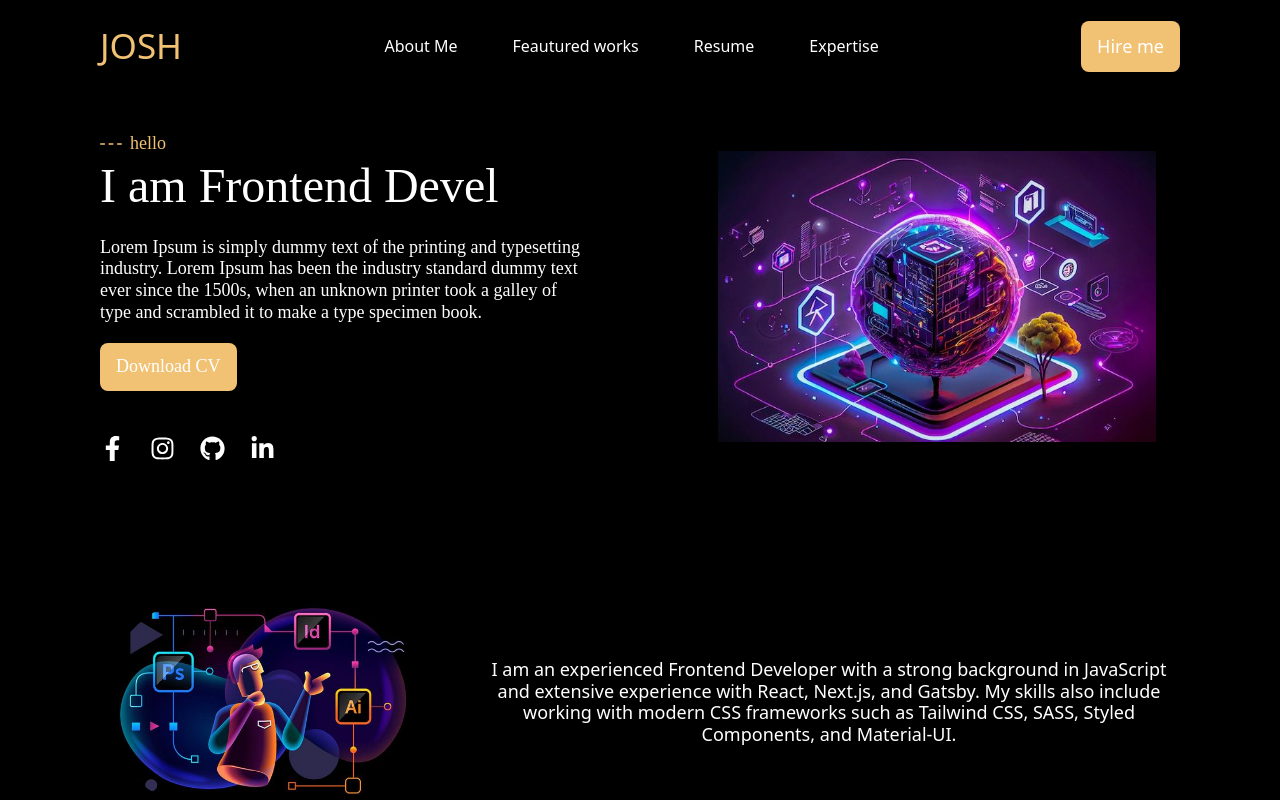
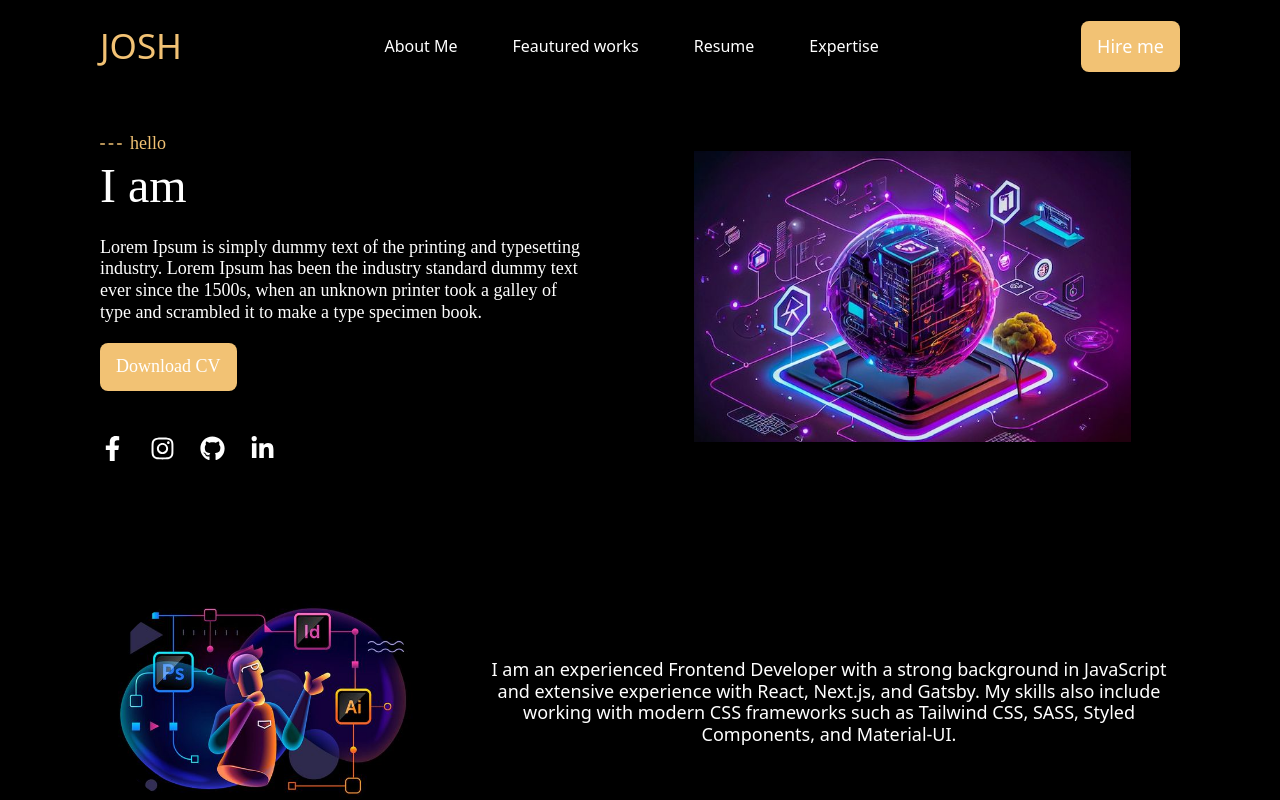
Before and after one commit to Joshwa-Shahbaz/gupc, a Next.js app: page / in a window 1280 px wide. Shown: the top 800 px of the page. Built offline with nearby package versions, Linux system fonts and the light colour scheme.

Commit message:
adding framer motion

```diff
--- a/package.json
+++ b/package.json
@@ -10,6 +10,7 @@
   },
   "dependencies": {
     "antd": "^5.18.0",
+    "framer-motion": "^11.2.12",
     "mongoose": "^8.2.1",
     "next": "14.1.1",
     "react": "^18",
--- a/src/components/ContainerWrapper/index.tsx
+++ b/src/components/ContainerWrapper/index.tsx
@@ -1,4 +1,4 @@
-import React, { ElementType, ReactNode } from "react";
+import React, { ElementType, ReactNode, forwardRef, Ref } from "react";
 import { ContainerWrapperStyled } from "./styled";
 
 type ContainerWrapperProps = {
@@ -7,16 +7,16 @@ type ContainerWrapperProps = {
   id?: string;
 };
 
-const ContainerWrapper: React.FC<ContainerWrapperProps> = ({
-  children,
-  as,
-  id,
-}) => {
-  return (
-    <ContainerWrapperStyled as={as} id={id}>
-      {children}
-    </ContainerWrapperStyled>
-  );
-};
+const ContainerWrapper = forwardRef<HTMLElement, ContainerWrapperProps>(
+  ({ children, as, id }, ref) => {
+    return (
+      <ContainerWrapperStyled as={as} id={id} ref={ref as Ref<HTMLElement>}>
+        {children}
+      </ContainerWrapperStyled>
+    );
+  }
+);
+
+ContainerWrapper.displayName = "ContainerWrapper";
 
 export default ContainerWrapper;
--- a/src/container/About/index.tsx
+++ b/src/container/About/index.tsx
@@ -1,8 +1,9 @@
 import ProgressBar from "@/components/UI/ProgressBar";
 import Image from "next/image";
-import React from "react";
+import React, { useRef, useState, useEffect } from "react";
 import { LeftColStyled, RightColStyled, RowStyled } from "./styled";
 import ContainerWrapper from "@/components/ContainerWrapper";
+import { motion } from "framer-motion";
 
 const ProgressData = [
   { Percentage: 50, Title: "JavaScript" },
@@ -14,11 +15,40 @@ const ProgressData = [
 ];
 
 const AboutMe = () => {
+  const [isInView, setIsInView] = useState(false);
+  const aboutMeRef = useRef(null);
+
+  useEffect(() => {
+    const observer = new IntersectionObserver(
+      ([entry]) => {
+        setIsInView(entry.isIntersecting);
+      },
+      {
+        threshold: 0.1,
+      }
+    );
+
+    if (aboutMeRef.current) {
+      observer.observe(aboutMeRef.current);
+    }
+
+    return () => {
+      if (aboutMeRef.current) {
+        observer.unobserve(aboutMeRef.current);
+      }
+    };
+  }, [aboutMeRef]);
+
   return (
-    <ContainerWrapper as="section" id="about-me-section">
+    <ContainerWrapper as="section" id="about-me-section" ref={aboutMeRef}>
       <div style={{ marginTop: "120px" }}>
         <RowStyled>
           <LeftColStyled>
+            <motion.div
+              initial={{ opacity: 0, x: -50 }}
+              animate={isInView ? { opacity: 1, x: 0 } : {}}
+              transition={{ duration: 0.5 }}
+            >
               <Image
                 style={{
                   borderRadius: "50%",
@@ -31,17 +61,32 @@ const AboutMe = () => {
                 width={500}
                 height={500}
               />
+            </motion.div>
           </LeftColStyled>
+
           <RightColStyled>
+            <motion.div
+              initial={{ opacity: 0, x: 50 }}
+              animate={isInView ? { opacity: 1, x: 0 } : {}}
+              transition={{ duration: 0.5 }}
+            >
               <p>
-              I am an experienced Frontend Developer with a strong background in
-              JavaScript and extensive experience with React, Next.js, and
-              Gatsby. My skills also include working with modern CSS frameworks
-              such as Tailwind CSS, SASS, Styled Components, and Material-UI.
+                I am an experienced Frontend Developer with a strong background
+                in JavaScript and extensive experience with React, Next.js, and
+                Gatsby. My skills also include working with modern CSS
+                frameworks such as Tailwind CSS, SASS, Styled Components, and
+                Material-UI.
               </p>
+            </motion.div>
           </RightColStyled>
         </RowStyled>
+        <motion.div
+          initial={{ opacity: 0, y: -80 }}
+          animate={isInView ? { opacity: 1, y: 0 } : {}}
+          transition={{ duration: 0.5 }}
+        >
           <ProgressBar data={ProgressData} />
+        </motion.div>
       </div>
     </ContainerWrapper>
   );
--- a/src/container/MainPage/index.tsx
+++ b/src/container/MainPage/index.tsx
@@ -17,6 +17,7 @@ import {
   FaInstagram,
   FaLinkedinIn,
 } from "react-icons/fa";
+import { motion } from "framer-motion";
 
 const MainPage = () => {
   const texts = [
@@ -54,7 +55,11 @@ const MainPage = () => {
       <ContainerWrapper>
         <FlexWrapper>
           <LeftDivStyled>
-            <div>
+            <motion.div
+              initial={{ opacity: 0, y: -20 }}
+              animate={{ opacity: 1, y: 0 }}
+              transition={{ duration: 0.5 }}
+            >
               <div
                 style={{
                   display: "flex",
@@ -79,20 +84,28 @@ const MainPage = () => {
               <TypewriterWrapper ref={typewriterRef}>
                 <TypewriterEffect
                   texts={texts}
-                  interval={150}
+                  interval={230}
                   start={isInView}
                 />
               </TypewriterWrapper>
-            </div>
-            <div>
+            </motion.div>
+            <motion.div
+              initial={{ opacity: 0 }}
+              animate={{ opacity: 1 }}
+              transition={{ delay: 0.5, duration: 0.5 }}
+            >
               <p>
                 Lorem Ipsum is simply dummy text of the printing and typesetting
                 industry. Lorem Ipsum has been the industry standard dummy text
                 ever since the 1500s, when an unknown printer took a galley of
                 type and scrambled it to make a type specimen book.
               </p>
-            </div>
-            <div>
+            </motion.div>
+            <motion.div
+              initial={{ opacity: 0, y: 20 }}
+              animate={{ opacity: 1, y: 0 }}
+              transition={{ delay: 1, duration: 0.5 }}
+            >
               <ButtonWrapper
                 variant={{
                   BorderRadius: 8,
@@ -100,8 +113,11 @@ const MainPage = () => {
               >
                 Download CV
               </ButtonWrapper>
-            </div>
-            <div
+            </motion.div>
+            <motion.div
+              initial={{ opacity: 0 }}
+              animate={{ opacity: 1 }}
+              transition={{ delay: 1.5, duration: 0.5 }}
               style={{
                 display: "flex",
                 flexDirection: "row",
@@ -121,15 +137,21 @@ const MainPage = () => {
               <div>
                 <FaLinkedinIn size={"25px"} />
               </div>
-            </div>
+            </motion.div>
           </LeftDivStyled>
           <RightDivStyled>
+            <motion.div
+              initial={{ opacity: 0, scale: 0.8 }}
+              animate={{ opacity: 1, scale: 1 }}
+              transition={{ duration: 0.5 }}
+            >
               <ImageStyled
                 src="/images/2.jpg"
                 alt="/images/HeroPlane.png"
                 width={500}
                 height={500}
               />
+            </motion.div>
           </RightDivStyled>
         </FlexWrapper>
       </ContainerWrapper>
```
Also changed, not shown: 1 other file (tests, documents, lock files or other folders). Lines whose indentation alone changed are shown as unchanged.
